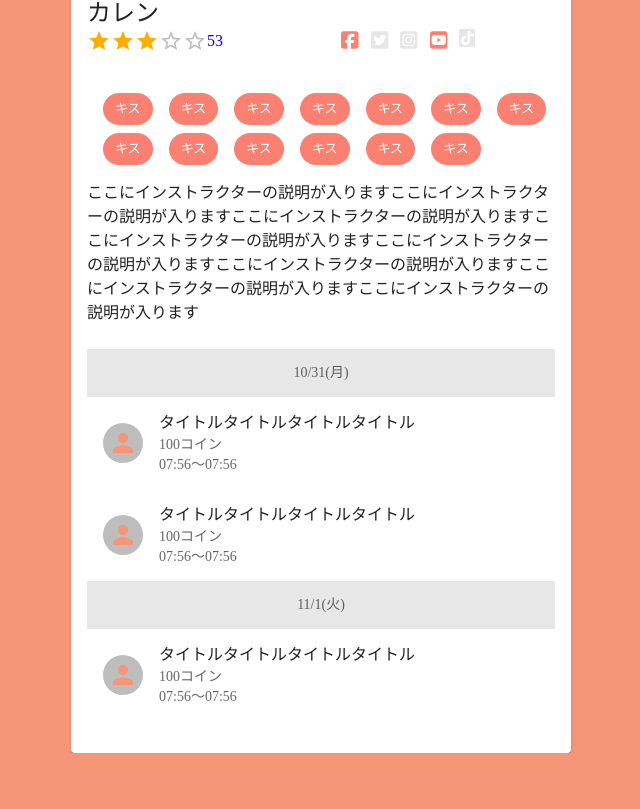
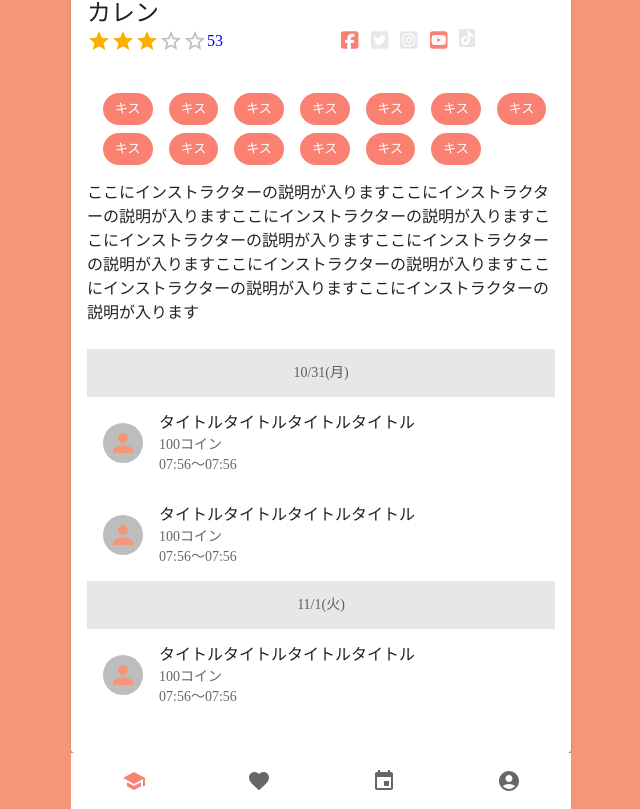
Before and after one commit to oiwa1108/culmino-copy, a Next.js app: page /instructor/1 in a window 1280 px wide. Shown: the part 450-1259 px from the top of the page, without its empty margins (319-959 px from the left). Before the commit the page ends 1203 px from the top, so only its background shows below. Built offline with nearby package versions, Linux system fonts and the light colour scheme.

Commit message:
ボトムナビを追加

```diff
--- a/pages/instructor/[uid].tsx
+++ b/pages/instructor/[uid].tsx
@@ -37,6 +37,7 @@ import { Swiper, SwiperSlide } from 'swiper/react';
 import { Pagination } from 'swiper';
 import 'swiper/css';
 import 'swiper/css/pagination';
+import { BottomNavi } from '@components/BottomNavi';
 
 const rating = (defaultRating: number, ratingCount: number) => {
   return (
@@ -181,6 +182,7 @@ export default function instructorProfile() {
 
   //TODO: uid が不正なものであれば404のエラーページ表示
   return (
+    <>
       <Card>
         <CardContent>
           <Swiper
@@ -275,5 +277,7 @@ export default function instructorProfile() {
           </Stack>
         </CardContent>
       </Card>
+      <BottomNavi _type="training" />
+    </>
   );
 }
```
Lines whose indentation alone changed are shown as unchanged.
